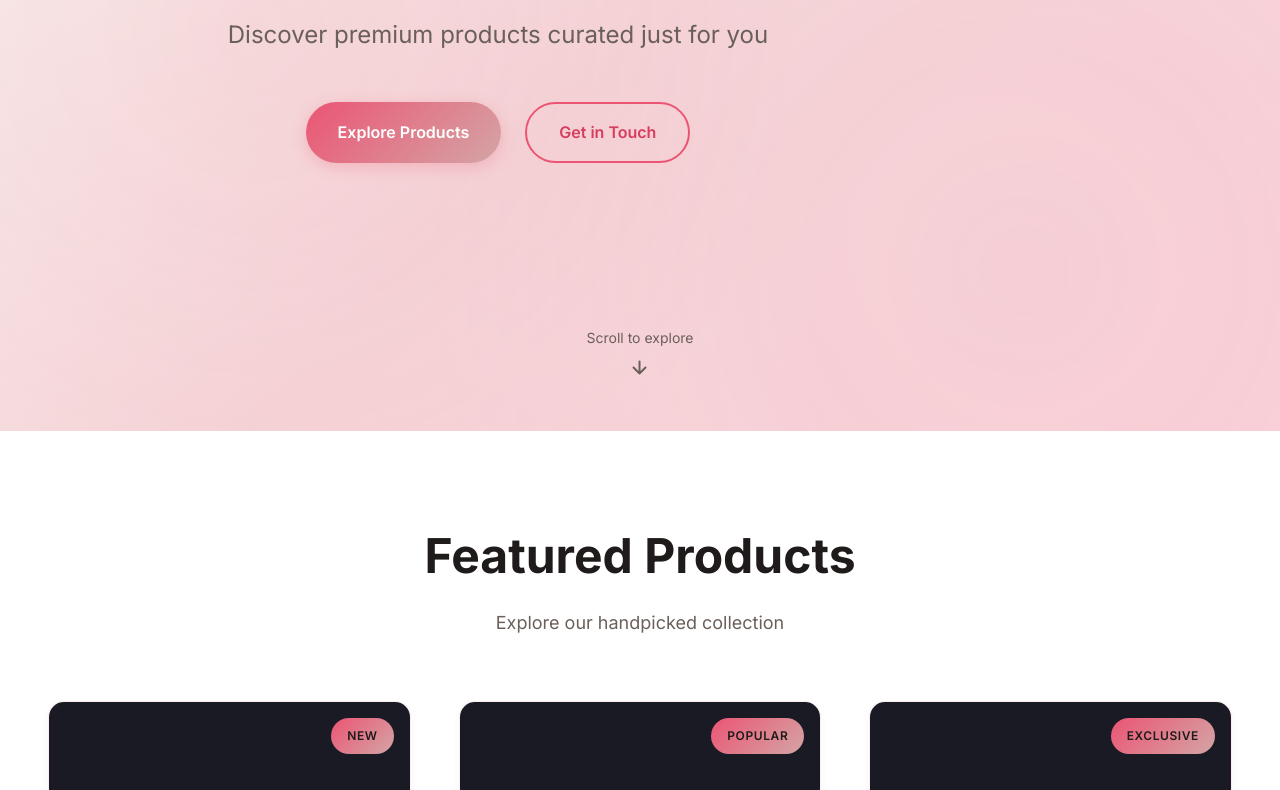
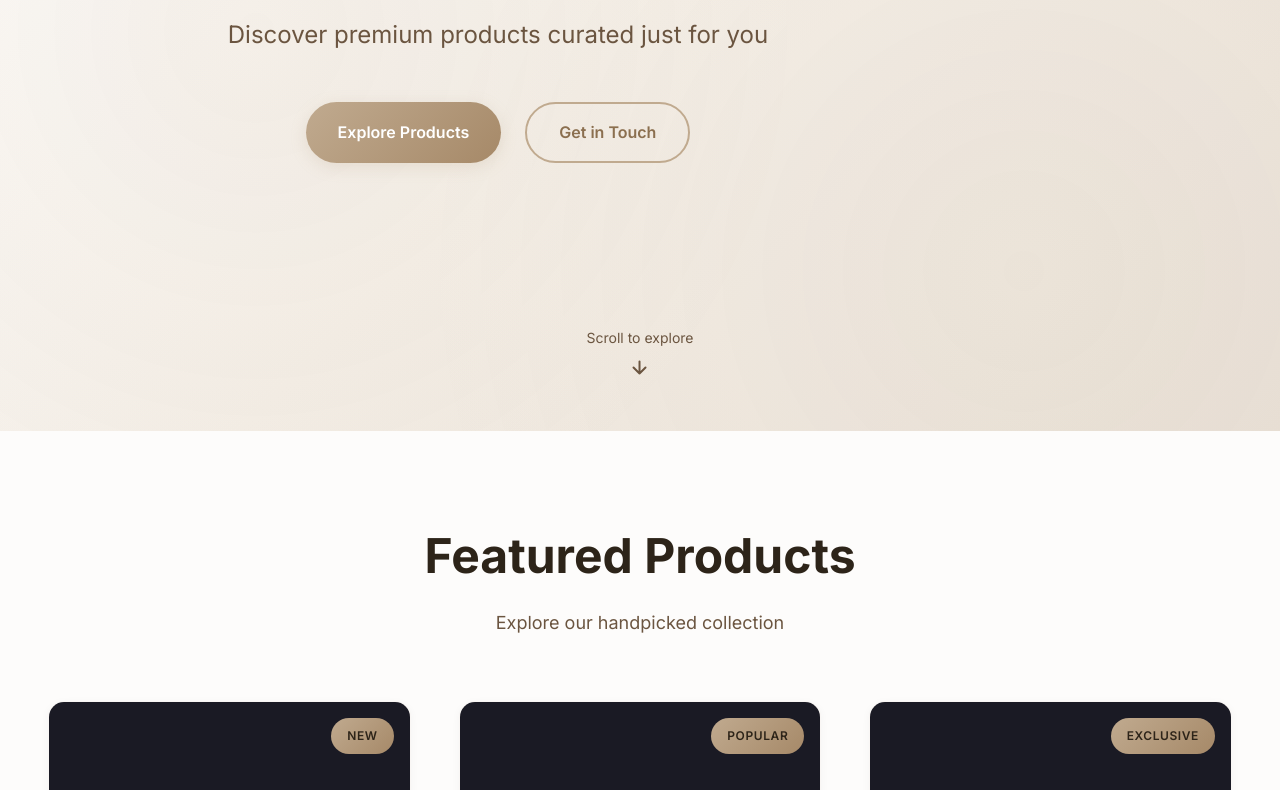
Before and after one commit to Devadathappu/ethrah, a website built with Vite: page index.html in a window 1280 px wide. Shown: the part 369-1159 px from the top of the page. Built offline with nearby package versions, Linux system fonts and the light colour scheme; files whose address does not match are found by name.

Commit message:
Update to beige/cream theme matching reference design

```diff
--- a/styles/components.css
+++ b/styles/components.css
@@ -45,23 +45,23 @@
 .btn-primary {
     background: var(--gradient-primary);
     color: white;
-    box-shadow: 0 4px 15px rgba(235, 85, 116, 0.25);
+    box-shadow: 0 4px 15px rgba(192, 170, 143, 0.25);
 }
 
 .btn-primary:hover {
-    box-shadow: 0 6px 20px rgba(235, 85, 116, 0.35);
+    box-shadow: 0 6px 20px rgba(192, 170, 143, 0.35);
     transform: translateY(-2px);
 }
 
 .btn-secondary {
     background: transparent;
-    color: var(--primary-600);
+    color: var(--primary-700);
     border: 2px solid var(--primary-500);
 }
 
 .btn-secondary:hover {
-    background: var(--primary-50);
-    box-shadow: 0 4px 15px rgba(235, 85, 116, 0.15);
+    background: var(--primary-100);
+    box-shadow: 0 4px 15px rgba(192, 170, 143, 0.15);
     transform: translateY(-2px);
 }
 
@@ -80,7 +80,7 @@
    ============================================ */
 .product-card {
     background: white;
-    border: 1px solid rgba(235, 85, 116, 0.1);
+    border: 1px solid rgba(192, 170, 143, 0.1);
     border-radius: var(--radius-xl);
     overflow: hidden;
     transition: all var(--transition-base);
@@ -93,14 +93,14 @@
 .product-card:hover {
     transform: translateY(-8px);
     border-color: var(--primary-400);
-    box-shadow: 0 12px 24px rgba(235, 85, 116, 0.15);
+    box-shadow: 0 12px 24px rgba(192, 170, 143, 0.15);
 }
 
 .product-image {
     width: 100%;
     aspect-ratio: 1;
     object-fit: cover;
-    background: linear-gradient(135deg, #faf6f3 0%, #f5d5d8 100%);
+    background: linear-gradient(135deg, #f9f6f2 0%, #e8dfd4 100%);
     position: relative;
     overflow: hidden;
 }
@@ -178,7 +178,7 @@
    ============================================ */
 .contact-card {
     background: white;
-    border: 1px solid rgba(235, 85, 116, 0.1);
+    border: 1px solid rgba(192, 170, 143, 0.1);
     border-radius: var(--radius-xl);
     padding: var(--spacing-xl);
     text-align: center;
@@ -194,7 +194,7 @@
 
 .contact-card:hover {
     transform: translateY(-8px);
-    box-shadow: 0 12px 24px rgba(235, 85, 116, 0.15);
+    box-shadow: 0 12px 24px rgba(192, 170, 143, 0.15);
 }
 
 .contact-icon {
--- a/styles/main.css
+++ b/styles/main.css
@@ -13,58 +13,59 @@
 }
 
 :root {
-  /* Color Palette - Elegant & Feminine */
-  /* Rose Gold & Soft Pink Theme */
-  --primary-hue: 345;
-  --primary-sat: 65%;
-  --primary-light: 65%;
+  /* Color Palette - Beige & Cream Theme (Ethrah Design) */
+  --primary-hue: 30;
+  --primary-sat: 25%;
+  --primary-light: 45%;
 
-  --primary-50: #fef5f7;
-  --primary-100: #fde8ec;
-  --primary-200: #fbd1da;
-  --primary-300: #f8aab9;
-  --primary-400: #f47a93;
-  --primary-500: #eb5574;
-  --primary-600: #d63d5f;
-  --primary-700: #b42d4d;
-  --primary-800: #962846;
-  --primary-900: #7f2640;
+  /* Beige & Cream Palette */
+  --primary-50: #fdfcfb;
+  --primary-100: #f9f6f2;
+  --primary-200: #f3ede5;
+  --primary-300: #e8dfd4;
+  --primary-400: #d4c4b0;
+  --primary-500: #c0aa8f;
+  --primary-600: #a68968;
+  --primary-700: #8b6f4f;
+  --primary-800: #6b5540;
+  --primary-900: #4a3d2f;
 
-  --accent-rose: #d4a5a5;
-  --accent-gold: #c9a882;
-  --accent-blush: #f5d5d8;
-  --accent-cream: #faf6f3;
+  /* Accent Colors */
+  --accent-cream: #f9f6f2;
+  --accent-tan: #d4c4b0;
+  --accent-brown: #8b6f4f;
+  --accent-dark: #4a3d2f;
 
-  /* Gradients - Soft & Elegant */
-  --gradient-primary: linear-gradient(135deg, #eb5574 0%, #d4a5a5 100%);
-  --gradient-rose-gold: linear-gradient(135deg, #fbd1da 0%, #c9a882 100%);
+  /* Gradients - Warm & Elegant */
+  --gradient-primary: linear-gradient(135deg, #c0aa8f 0%, #a68968 100%);
+  --gradient-beige: linear-gradient(135deg, #f9f6f2 0%, #e8dfd4 100%);
   --gradient-hero: linear-gradient(135deg,
-      #faf6f3 0%,
-      #f5d5d8 50%,
-      #fbd1da 100%);
+      #fdfcfb 0%,
+      #f3ede5 50%,
+      #e8dfd4 100%);
   --gradient-card: linear-gradient(135deg,
-      rgba(235, 85, 116, 0.05) 0%,
-      rgba(212, 165, 165, 0.05) 100%);
+      rgba(192, 170, 143, 0.05) 0%,
+      rgba(212, 196, 176, 0.05) 100%);
 
-  /* Neutral Colors - Warm Tones */
-  --gray-50: #fafafa;
-  --gray-100: #f7f5f4;
-  --gray-200: #ede8e6;
-  --gray-300: #d6ccc7;
-  --gray-400: #b5a8a3;
-  --gray-500: #8a7d78;
-  --gray-600: #6b5f5a;
-  --gray-700: #4d4340;
-  --gray-800: #332d2b;
-  --gray-900: #1f1b1a;
+  /* Neutral Colors - Warm Beige Tones */
+  --gray-50: #fdfcfb;
+  --gray-100: #f9f6f2;
+  --gray-200: #f3ede5;
+  --gray-300: #e8dfd4;
+  --gray-400: #d4c4b0;
+  --gray-500: #a68968;
+  --gray-600: #8b6f4f;
+  --gray-700: #6b5540;
+  --gray-800: #4a3d2f;
+  --gray-900: #2d2419;
 
-  --bg-primary: #ffffff;
-  --bg-secondary: #faf6f3;
-  --bg-tertiary: #f7f5f4;
+  --bg-primary: #fdfcfb;
+  --bg-secondary: #f9f6f2;
+  --bg-tertiary: #f3ede5;
 
-  --text-primary: #1f1b1a;
-  --text-secondary: #6b5f5a;
-  --text-tertiary: #8a7d78;
+  --text-primary: #2d2419;
+  --text-secondary: #6b5540;
+  --text-tertiary: #8b6f4f;
 
   /* Spacing */
   --spacing-xs: 0.5rem;
@@ -109,7 +110,7 @@
   --shadow-lg: 0 10px 15px -3px rgba(0, 0, 0, 0.08);
   --shadow-xl: 0 20px 25px -5px rgba(0, 0, 0, 0.1);
   --shadow-2xl: 0 25px 50px -12px rgba(0, 0, 0, 0.15);
-  --shadow-glow: 0 0 30px rgba(235, 85, 116, 0.2);
+  --shadow-glow: 0 0 30px rgba(192, 170, 143, 0.2);
 
   /* Transitions */
   --transition-fast: 150ms cubic-bezier(0.4, 0, 0.2, 1);
@@ -225,14 +226,14 @@ a:hover {
   left: 0;
   right: 0;
   z-index: var(--z-fixed);
-  background: rgba(255, 255, 255, 0.95);
+  background: rgba(253, 252, 251, 0.95);
   backdrop-filter: blur(20px);
-  border-bottom: 1px solid rgba(235, 85, 116, 0.1);
+  border-bottom: 1px solid rgba(192, 170, 143, 0.15);
   transition: all var(--transition-base);
 }
 
 .navbar.scrolled {
-  background: rgba(255, 255, 255, 0.98);
+  background: rgba(253, 252, 251, 0.98);
   box-shadow: var(--shadow-md);
 }
 
@@ -341,7 +342,7 @@ a:hover {
   top: 85px;
   left: 0;
   right: 0;
-  background: rgba(255, 255, 255, 0.98);
+  background: rgba(253, 252, 251, 0.98);
   backdrop-filter: blur(20px);
   padding: var(--spacing-lg);
   display: flex;
@@ -351,7 +352,7 @@ a:hover {
   opacity: 0;
   transition: all var(--transition-base);
   z-index: var(--z-dropdown);
-  border-bottom: 1px solid rgba(235, 85, 116, 0.1);
+  border-bottom: 1px solid rgba(192, 170, 143, 0.15);
   box-shadow: var(--shadow-md);
 }
 
@@ -399,8 +400,8 @@ a:hover {
   position: absolute;
   inset: 0;
   background:
-    radial-gradient(circle at 20% 50%, rgba(235, 85, 116, 0.08) 0%, transparent 50%),
-    radial-gradient(circle at 80% 80%, rgba(212, 165, 165, 0.08) 0%, transparent 50%);
+    radial-gradient(circle at 20% 50%, rgba(192, 170, 143, 0.06) 0%, transparent 50%),
+    radial-gradient(circle at 80% 80%, rgba(212, 196, 176, 0.06) 0%, transparent 50%);
   animation: pulse 8s ease-in-out infinite;
 }
 
@@ -642,7 +643,7 @@ section {
 .footer {
   background: var(--bg-secondary);
   padding: var(--spacing-2xl) 0 var(--spacing-lg);
-  border-top: 1px solid rgba(235, 85, 116, 0.15);
+  border-top: 1px solid rgba(192, 170, 143, 0.15);
 }
 
 .footer-content {
@@ -699,7 +700,7 @@ section {
 .footer-bottom {
   text-align: center;
   padding-top: var(--spacing-lg);
-  border-top: 1px solid rgba(235, 85, 116, 0.1);
+  border-top: 1px solid rgba(192, 170, 143, 0.1);
 }
 
 .footer-bottom p {
```
